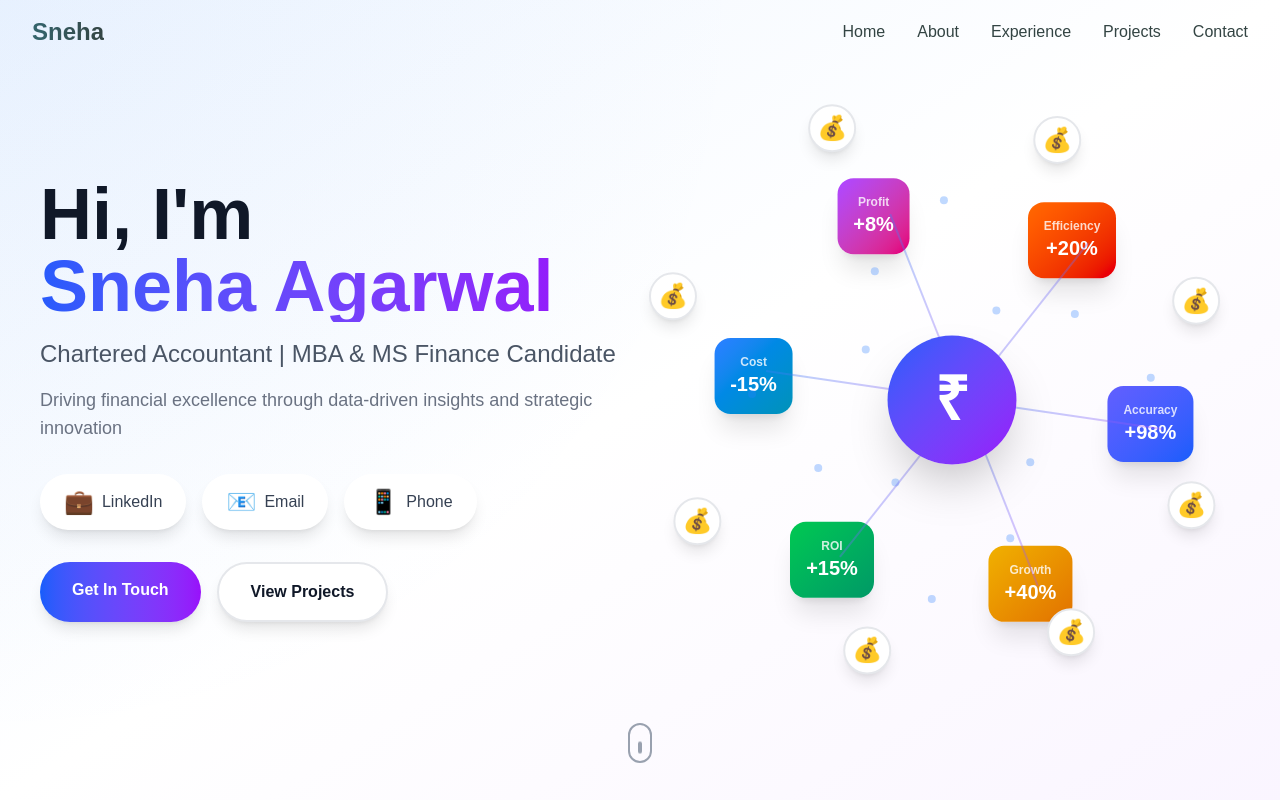
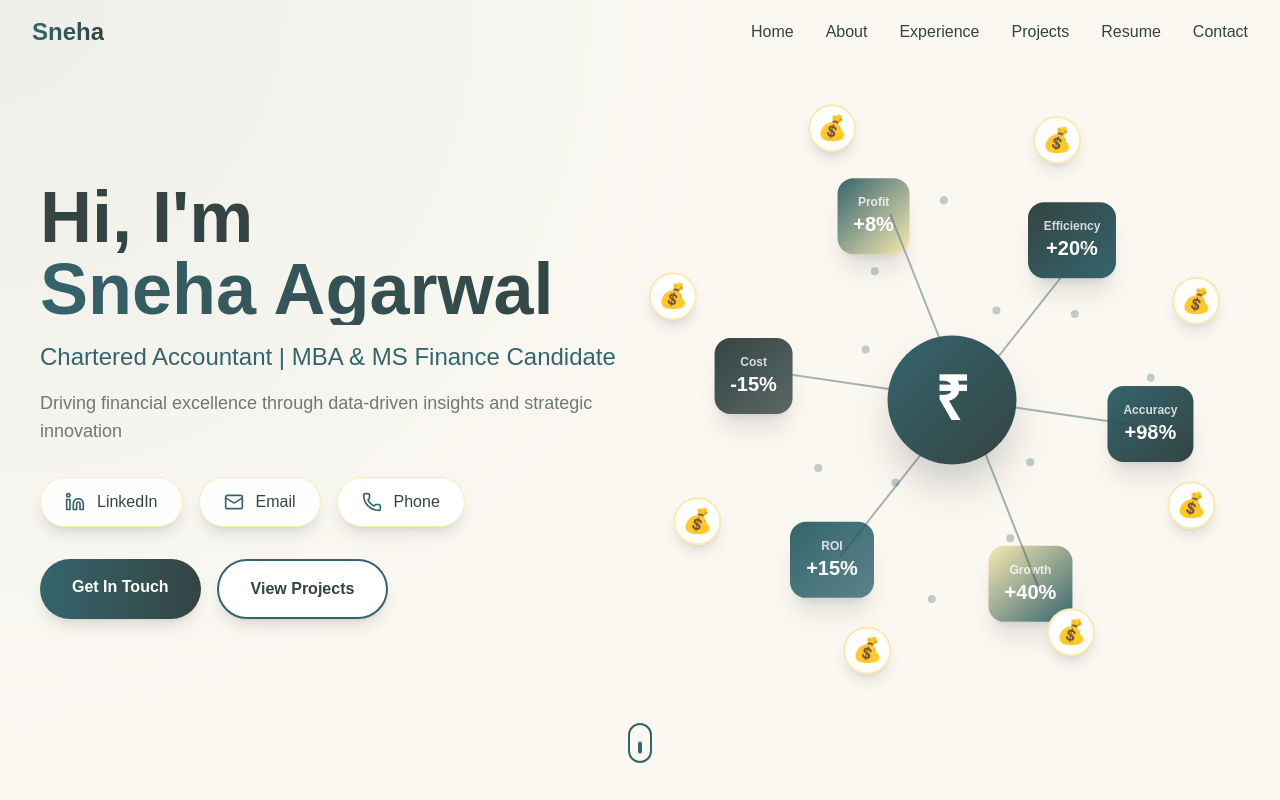
Before and after one commit to Archit1706/sneha-agarwal, a Next.js app: page / in a window 1280 px wide. Shown: the top 800 px of the page. Built offline with nearby package versions, Linux system fonts and the light colour scheme.

Commit message:
fix bg for the website

```diff
--- a/app/contact/page.js
+++ b/app/contact/page.js
@@ -55,7 +55,7 @@ export default function Contact() {
     return (
         <>
             <Navbar />
-            <main className="min-h-screen pt-20 bg-gradient-to-br from-[#FAF8F1] via-[#FAEAB1]/30 to-[#34656D]/10">
+            <main className="min-h-screen pt-20 bg-[#FAF8F1]">
                 <section className="py-20">
                     <div className="max-w-7xl mx-auto px-4 sm:px-6 lg:px-8">
                         {/* Header */}
--- a/app/experience/page.js
+++ b/app/experience/page.js
@@ -9,7 +9,7 @@ export default function Experience() {
     return (
         <>
             <Navbar />
-            <main className="min-h-screen pt-20 bg-gradient-to-br from-[#FAF8F1] via-[#FAEAB1]/30 to-[#34656D]/10">
+            <main className="min-h-screen pt-20 bg-[#FAF8F1]">
                 <section className="py-20">
                     <div className="max-w-7xl mx-auto px-4 sm:px-6 lg:px-8">
                         {/* Header */}
--- a/app/page.js
+++ b/app/page.js
@@ -1,6 +1,7 @@
 "use client";
 import { useEffect, useState } from "react";
 import Link from "next/link";
+import { Linkedin, Mail, Phone } from "lucide-react";
 import Navbar from "@/components/Navbar";
 import Footer from "@/components/Footer";
 import { personalInfo, skills } from "@/data";
@@ -17,9 +18,9 @@ export default function Home() {
   }, []);
 
   const socialLinks = [
-    { name: "LinkedIn", url: personalInfo.socials.linkedin, icon: "💼" },
-    { name: "Email", url: personalInfo.socials.email, icon: "📧" },
-    { name: "Phone", url: personalInfo.socials.phone, icon: "📱" }
+    { name: "LinkedIn", url: personalInfo.socials.linkedin, icon: Linkedin },
+    { name: "Email", url: personalInfo.socials.email, icon: Mail },
+    { name: "Phone", url: personalInfo.socials.phone, icon: Phone }
   ];
 
   return (
@@ -27,12 +28,12 @@ export default function Home() {
       <Navbar />
       <main className="min-h-screen">
         {/* Hero Section */}
-        <section className="relative min-h-screen flex items-center overflow-hidden bg-gradient-to-br from-blue-50 via-white to-purple-50 dark:from-gray-900 dark:via-black dark:to-purple-900">
+        <section className="relative min-h-screen flex items-center overflow-hidden bg-[#FAF8F1]">
           {/* Animated Background */}
           <div
-            className="absolute inset-0 opacity-30"
+            className="absolute inset-0 opacity-20"
             style={{
-              background: `radial-gradient(circle at ${mousePosition.x}px ${mousePosition.y}px, rgba(59, 130, 246, 0.15), transparent 50%)`
+              background: `radial-gradient(circle at ${mousePosition.x}px ${mousePosition.y}px, rgba(52, 101, 109, 0.3), transparent 50%)`
             }}
           />
 
@@ -42,53 +43,56 @@ export default function Home() {
               <div className="space-y-8 animate-fade-in">
                 <div className="space-y-4">
                   <h1 className="text-5xl md:text-7xl font-bold">
-                    <span className="block text-gray-900 dark:text-white">
+                    <span className="block text-[#334443]">
                       Hi, I'm
                     </span>
-                    <span className="block bg-gradient-to-r from-blue-600 via-purple-600 to-pink-600 bg-clip-text text-transparent animate-gradient">
+                    <span className="block bg-gradient-to-r from-[#34656D] via-[#334443] to-[#34656D] bg-clip-text text-transparent animate-gradient">
                       {personalInfo.name}
                     </span>
                   </h1>
 
-                  <p className="text-xl md:text-2xl text-gray-600 dark:text-gray-300 font-medium">
+                  <p className="text-xl md:text-2xl text-[#34656D] font-medium">
                     {personalInfo.title}
                   </p>
 
-                  <p className="text-lg text-gray-500 dark:text-gray-400 max-w-xl">
+                  <p className="text-lg text-[#334443]/70 max-w-xl">
                     {personalInfo.tagline}
                   </p>
                 </div>
 
                 {/* Social Links */}
                 <div className="flex flex-wrap gap-4">
-                  {socialLinks.map((social, idx) => (
+                  {socialLinks.map((social, idx) => {
+                    const Icon = social.icon;
+                    return (
                       <a
                         key={social.name}
                         href={social.url}
                         target="_blank"
                         rel="noopener noreferrer"
-                      className="group px-6 py-3 bg-white dark:bg-gray-800 rounded-full shadow-lg hover:shadow-xl transform hover:-translate-y-1 transition-all duration-300 flex items-center gap-2"
+                        className="group px-6 py-3 bg-white/90 backdrop-blur-sm rounded-full shadow-lg hover:shadow-xl transform hover:-translate-y-1 transition-all duration-300 flex items-center gap-3 border border-[#FAEAB1]"
                         style={{ animationDelay: `${idx * 0.1}s` }}
                       >
-                      <span className="text-2xl">{social.icon}</span>
-                      <span className="text-gray-700 dark:text-gray-300 font-medium">
+                        <Icon className="w-5 h-5 text-[#34656D]" />
+                        <span className="text-[#334443] font-medium">
                           {social.name}
                         </span>
                       </a>
-                  ))}
+                    );
+                  })}
                 </div>
 
                 {/* CTA Buttons */}
                 <div className="flex flex-wrap gap-4">
                   <Link
                     href="/contact"
-                    className="px-8 py-4 bg-gradient-to-r from-blue-600 to-purple-600 text-white rounded-full font-semibold hover:scale-105 transform transition-all shadow-lg hover:shadow-2xl"
+                    className="px-8 py-4 bg-gradient-to-r from-[#34656D] to-[#334443] text-white rounded-full font-semibold hover:scale-105 transform transition-all shadow-lg hover:shadow-2xl"
                   >
                     Get In Touch
                   </Link>
                   <Link
                     href="/projects"
-                    className="px-8 py-4 bg-white dark:bg-gray-800 text-gray-900 dark:text-white rounded-full font-semibold hover:scale-105 transform transition-all shadow-lg hover:shadow-2xl border-2 border-gray-200 dark:border-gray-700"
+                    className="px-8 py-4 bg-white text-[#334443] rounded-full font-semibold hover:scale-105 transform transition-all shadow-lg hover:shadow-2xl border-2 border-[#34656D]"
                   >
                     View Projects
                   </Link>
@@ -104,8 +108,8 @@ export default function Home() {
 
           {/* Scroll Indicator */}
           <div className="absolute bottom-8 left-1/2 transform -translate-x-1/2 animate-bounce">
-            <div className="w-6 h-10 border-2 border-gray-400 dark:border-gray-600 rounded-full flex justify-center">
-              <div className="w-1 h-3 bg-gray-400 dark:bg-gray-600 rounded-full mt-2 animate-scroll" />
+            <div className="w-6 h-10 border-2 border-[#34656D] rounded-full flex justify-center">
+              <div className="w-1 h-3 bg-[#34656D] rounded-full mt-2 animate-scroll" />
             </div>
           </div>
         </section>
@@ -171,12 +175,12 @@ function FinancialFlowAnimation() {
 
   // Financial metrics that flow through the animation
   const metrics = [
-    { label: "ROI", value: "+15%", color: "from-green-500 to-emerald-600" },
-    { label: "Cost", value: "-15%", color: "from-blue-500 to-cyan-600" },
-    { label: "Profit", value: "+8%", color: "from-purple-500 to-pink-600" },
-    { label: "Efficiency", value: "+20%", color: "from-orange-500 to-red-600" },
-    { label: "Accuracy", value: "+98%", color: "from-indigo-500 to-blue-600" },
-    { label: "Growth", value: "+40%", color: "from-yellow-500 to-amber-600" }
+    { label: "ROI", value: "+15%", color: "from-[#34656D] to-[#34656D]/80" },
+    { label: "Cost", value: "-15%", color: "from-[#334443] to-[#334443]/80" },
+    { label: "Profit", value: "+8%", color: "from-[#34656D] to-[#FAEAB1]" },
+    { label: "Efficiency", value: "+20%", color: "from-[#334443] to-[#34656D]" },
+    { label: "Accuracy", value: "+98%", color: "from-[#34656D] to-[#334443]" },
+    { label: "Growth", value: "+40%", color: "from-[#FAEAB1] to-[#34656D]" }
   ];
 
   // Skills to display in circular orbit
@@ -189,7 +193,7 @@ function FinancialFlowAnimation() {
   return (
     <div className="relative w-full h-full flex items-center justify-center">
       {/* Central Hub - Accounting Symbol */}
-      <div className="absolute z-20 w-32 h-32 bg-gradient-to-br from-blue-600 to-purple-600 rounded-full shadow-2xl flex items-center justify-center animate-pulse-slow">
+      <div className="absolute z-20 w-32 h-32 bg-gradient-to-br from-[#34656D] to-[#334443] rounded-full shadow-2xl flex items-center justify-center animate-pulse-slow">
         <div className="text-white text-6xl font-bold">₹</div>
       </div>
 
@@ -235,15 +239,15 @@ function FinancialFlowAnimation() {
               y2={y}
               stroke="url(#gradient)"
               strokeWidth="2"
-              opacity="0.3"
+              opacity="0.4"
               className="animate-pulse"
             />
           );
         })}
         <defs>
           <linearGradient id="gradient" x1="0%" y1="0%" x2="100%" y2="100%">
-            <stop offset="0%" stopColor="#3B82F6" />
-            <stop offset="100%" stopColor="#A855F7" />
+            <stop offset="0%" stopColor="#34656D" />
+            <stop offset="100%" stopColor="#334443" />
           </linearGradient>
         </defs>
       </svg>
@@ -263,9 +267,9 @@ function FinancialFlowAnimation() {
               transform: `translate(${x}px, ${y}px)`,
             }}
           >
-            <div className="w-12 h-12 bg-white dark:bg-gray-800 rounded-full shadow-lg flex items-center justify-center hover:scale-125 transition-all border-2 border-gray-200 dark:border-gray-700 group">
+            <div className="w-12 h-12 bg-white rounded-full shadow-lg flex items-center justify-center hover:scale-125 transition-all border-2 border-[#FAEAB1] group">
               <span className="text-2xl">💰</span>
-              <div className="absolute -bottom-8 left-1/2 transform -translate-x-1/2 opacity-0 group-hover:opacity-100 transition-opacity bg-gray-900 text-white text-xs px-2 py-1 rounded whitespace-nowrap">
+              <div className="absolute -bottom-8 left-1/2 transform -translate-x-1/2 opacity-0 group-hover:opacity-100 transition-opacity bg-[#334443] text-white text-xs px-2 py-1 rounded whitespace-nowrap">
                 {skill.name}
               </div>
             </div>
@@ -283,7 +287,7 @@ function FinancialFlowAnimation() {
         return (
           <div
             key={idx}
-            className="absolute w-2 h-2 bg-blue-500 rounded-full opacity-30"
+            className="absolute w-2 h-2 bg-[#34656D] rounded-full opacity-30"
             style={{
               transform: `translate(${x}px, ${y}px)`,
             }}
--- a/app/projects/page.js
+++ b/app/projects/page.js
@@ -8,7 +8,7 @@ export default function Projects() {
     return (
         <>
             <Navbar />
-            <main className="min-h-screen pt-20 bg-gradient-to-br from-[#FAF8F1] via-[#FAEAB1]/30 to-[#34656D]/10">
+            <main className="min-h-screen pt-20 bg-[#FAF8F1]">
                 {/* Professional Projects Section */}
                 <section className="py-20">
                     <div className="max-w-7xl mx-auto px-4 sm:px-6 lg:px-8">
--- a/app/resume/page.js
+++ b/app/resume/page.js
@@ -12,7 +12,7 @@ export default function Resume() {
     return (
         <>
             <Navbar />
-            <main className="min-h-screen pt-20 bg-gradient-to-br from-[#FAF8F1] via-[#FAEAB1]/30 to-[#34656D]/10">
+            <main className="min-h-screen pt-20 bg-[#FAF8F1]">
                 <section className="py-20">
                     <div className="max-w-5xl mx-auto px-4 sm:px-6 lg:px-8">
                         {/* Header */}
--- a/components/Footer.jsx
+++ b/components/Footer.jsx
@@ -41,7 +41,7 @@ export default function Footer() {
                             Quick Links
                         </h4>
                         <ul className="space-y-2">
-                            {["Home", "About", "Experience", "Projects", "Contact"].map((link) => (
+                            {["Home", "About", "Experience", "Projects", "Resume", "Contact"].map((link) => (
                                 <li key={link}>
                                     <a
                                         href={`/${link.toLowerCase()}`}
--- a/components/Navbar.jsx
+++ b/components/Navbar.jsx
@@ -21,6 +21,7 @@ export default function Navbar() {
         { href: "/about", label: "About" },
         { href: "/experience", label: "Experience" },
         { href: "/projects", label: "Projects" },
+        { href: "/resume", label: "Resume" },
         { href: "/contact", label: "Contact" }
     ];
 
--- a/data.js
+++ b/data.js
@@ -82,7 +82,7 @@ export const experiences = [
         company: "Office of Population Health Sciences, UI Health",
         location: "Chicago, Illinois",
         period: "October 2024 - February 2025",
-        type: "Full-time",
+        type: "Part-time",
         description: "Managing financial operations for COVID-19 research grants and public health initiatives",
         responsibilities: [
             "Managed grant invoicing from Reliance and other partners, ensuring efficient fund allocation for COVID-19 research and public health initiatives",
```
Also changed, not shown: app/about/page.js (+50 -50 lines). Lines whose indentation alone changed are shown as unchanged.
